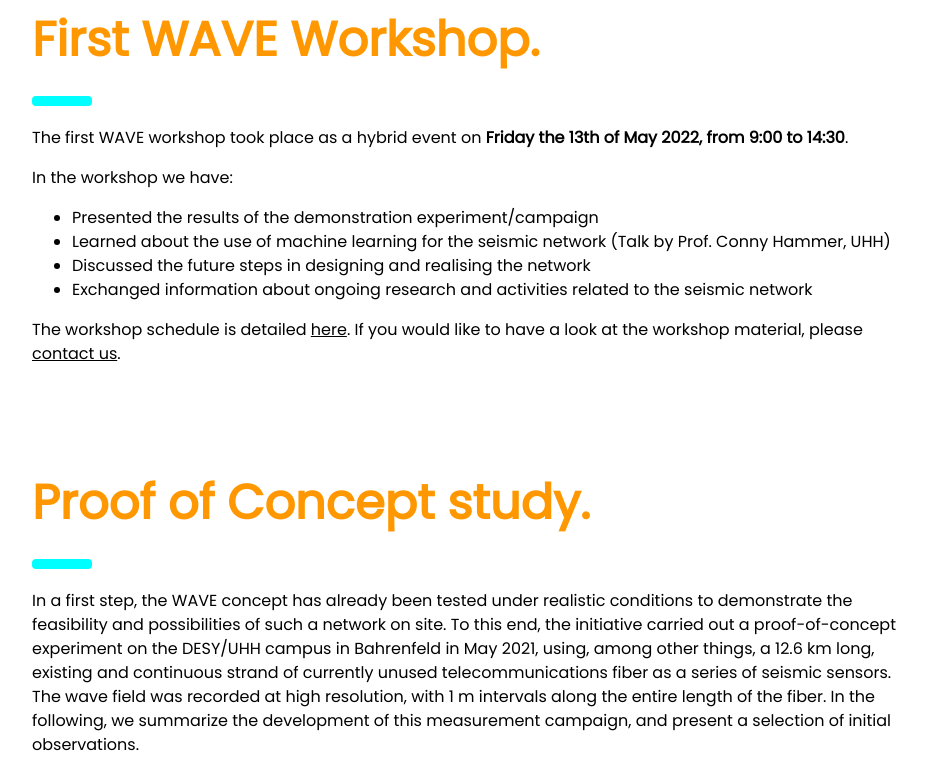
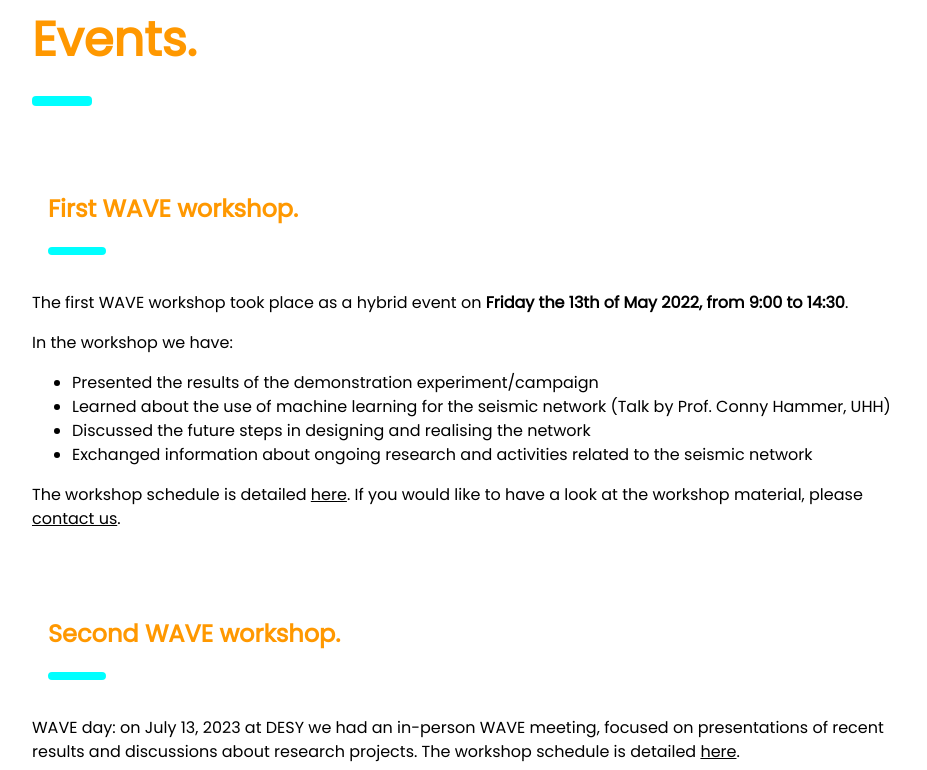
Before and after one commit to savyavajapeyam/wave-hamburg.github.io, a plain HTML site: page index.html in a window 1280 px wide. Shown: the part 1010-1780 px from the top of the page, without its empty margins (324-1251 px from the left). Drawn offline with Linux system fonts and the light colour scheme; grey boxes are pictures that could not be loaded.

Commit message:
Update index.html

```diff
--- a/index.html
+++ b/index.html
@@ -79,9 +79,15 @@ A key element of WAVE is the widespread use of modern seismic sensors, in partic
 
   <!-- Workshop-->
   <div class="w3-container" id="workshop" style="margin-top:75px">
-    <h1 class="w3-xxxlarge w3-text-orange"><b>First WAVE Workshop.</b></h1>
+    <h1 class="w3-xxxlarge w3-text-orange"><b>Events.</b></h1>
     <hr style="width:50px;border:5px solid aqua" class="w3-round">
     <p>
+    </p>
+  <div class="w3-container" style="margin-top:75px">
+    <h2 class="w3-xlarge w3-text-orange"><b>First WAVE workshop.</b></h2>
+    <hr style="width:50px;border:4px solid aqua" class="w3-round">
+  </div>
+<p>
 The first WAVE workshop took place as a hybrid event on <b>Friday the 13th of May 2022, from 9:00 to 14:30</b>.
 </p>
 
@@ -95,6 +101,22 @@ In the workshop we have:
 </ul>
 The workshop schedule is detailed <a href="https://indico.desy.de/event/34125/timetable/#20220513"> here</a>. If you would like to have a look at the workshop material, please <a href="#contact">contact us</a>.
 </p>
+
+  <div class="w3-container" style="margin-top:75px">
+    <h2 class="w3-xlarge w3-text-orange"><b>Second WAVE workshop.</b></h2>
+    <hr style="width:50px;border:4px solid aqua" class="w3-round">
+  </div>
+<p>
+WAVE day: on July 13, 2023 at DESY we had an in-person WAVE meeting, focused on presentations of recent results and discussions about research projects.
+The workshop schedule is detailed <a href="https://www.conferences.uni-hamburg.de/event/380/timetable/#20230713"> here</a>.
+</p>
+
+  <div class="w3-row-padding">
+    <div class="w3-half">
+      <img src=".\logos_hiwi\group_photo.png" style="width:100%" onclick="onClick(this)" alt="Second WAVE workshop">
+      <p></p>
+    </div>
+  </div>
 
   </div>
 
```
